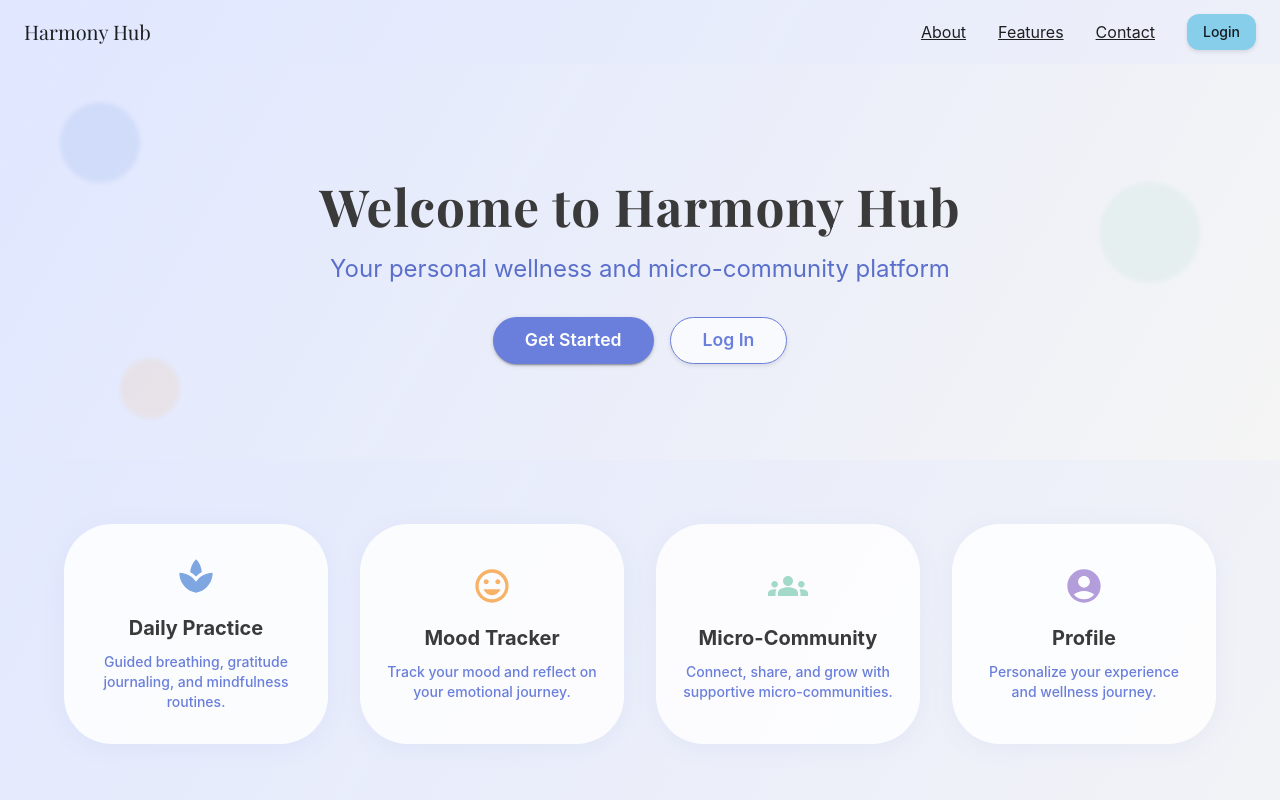
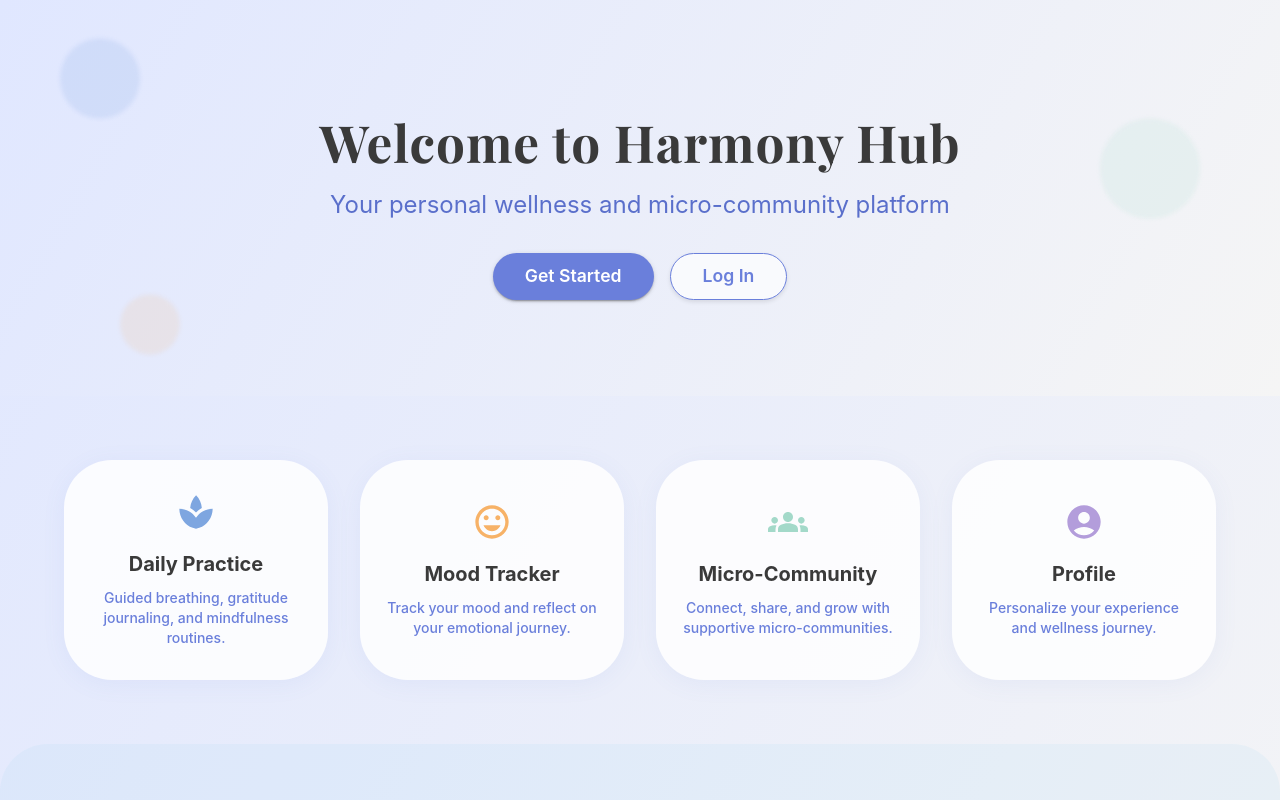
Before and after one commit to Dagmawi2000/Harmony-Hub, a React (Create React App) app: page / in a window 1280 px wide. Shown: the top 800 px of the page. Built offline with nearby package versions, Linux system fonts and the light colour scheme; no server answers; the HTML template or start-up script is replaced by a standard one.

Commit message:
Update Landing.js

```diff
--- a/src/pages/Landing.js
+++ b/src/pages/Landing.js
@@ -82,33 +82,6 @@ function Landing() {
 
   return (
     <Box sx={{ minHeight: '100vh', bgcolor: 'transparent', display: 'flex', flexDirection: 'column' }}>
-      {/* Navigation Bar */}
-      <AppBar position="static" color="transparent" elevation={0}>
-        <Toolbar>
-          <Typography variant="h6" component="div" sx={{ flexGrow: 1, fontFamily: 'Playfair Display' }}>
-            Harmony Hub
-          </Typography>
-          <Link component={RouterLink} to="/about" color="inherit" sx={{ mx: 2 }}>
-            About
-          </Link>
-          <Link component={RouterLink} to="/features" color="inherit" sx={{ mx: 2 }}>
-            Features
-          </Link>
-          <Link component={RouterLink} to="/contact" color="inherit" sx={{ mx: 2 }}>
-            Contact
-          </Link>
-          <Button
-            component={RouterLink}
-            to="/login"
-            variant="contained"
-            color="primary"
-            sx={{ ml: 2 }}
-          >
-            Login
-          </Button>
-        </Toolbar>
-      </AppBar>
-
       {/* Animated Hero Section */}
       <Box
         sx={{
```
